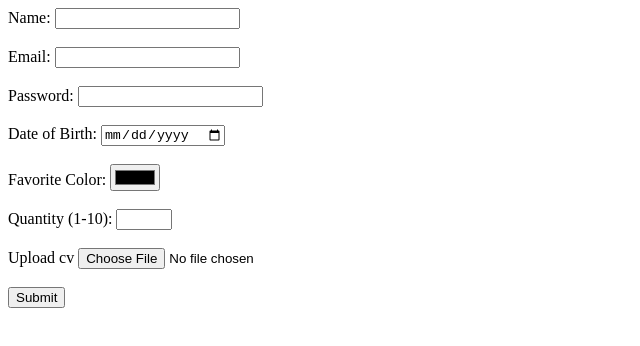
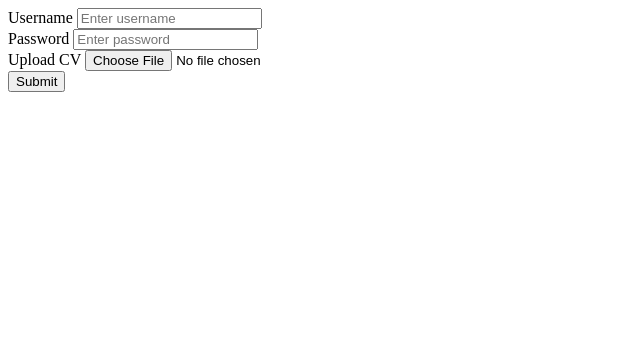
Before and after one commit to Sathwik-programmer/Web-development, a plain HTML site: page day 3/index3.html in a window 1280 px wide. Shown: the whole page, without its empty margins (0-640 px from the left). Drawn offline with Linux system fonts and the light colour scheme.

Commit message:
second commit

```diff
--- a/day 3/index3.html
+++ b/day 3/index3.html
@@ -1,37 +1,48 @@
 <!DOCTYPE html>
 <html lang="en">
-<head>
-    <meta charset="UTF-8">
-    <meta name="viewport" content="width=device-width, initial-scale=1.0">
+  <head>
+    <meta charset="UTF-8" />
+    <meta name="viewport" content="width=device-width, initial-scale=1.0" />
     <title>Document</title>
-</head>
-<body>
-    <form>
+  </head>
+  <body>
 
-    <label for="name">Name:</label>
-    <input type="text" id="name" name="name"  required><br><br>
+    <form
+    method="post"
+    action="./form_submission.html"
+    autocomplete="on"
+    >
+      <div>
+        <label for="username">Username</label>
+        <input
+          type="text"
+          name="username"
+          id="username"
+          placeholder="Enter username"
+          required
+          minlength="1"
+          maxlength="5"
+        />
+      </div>
 
-    <label for="email">Email:</label>
-    <input type="email" id="email" name="email"  required><br><br>
+      <div>
+        <label for="password">Password</label>
+        <input
+          type="password"
+          name="password"
+          id="password"
+          placeholder="Enter password"
+          required
+          minlength="1"
+          maxlength="5"
+        />
+      </div>
 
-    <label for="password">Password:</label>
-    <input type="password" id="password" name="password"  required><br><br>
-
-    <label for="dob">Date of Birth:</label>
-    <input type="date" id="dob" name="dob"  required><br><br>
-
-    <label for="color">Favorite Color:</label>
-    <input type="color" id="color" name="color"  required><br><br>
-
-    <label for="quantity">Quantity (1-10):</label>
-    <input type="number" id="quantity" name="quantity" min="1" max="10"  required><br><br>
-
-    <label for="">Upload cv</label>
-    <input type="file"  name="cv" accept=".pdf,docx"required><br><br>
-    <input type="submit" value="Submit">
-
-
-
-</form>
-</body>
+      <div>
+        <label for="">Upload CV</label>
+        <input type="file" name="" id="" accept=".pdf,.docx" />
+      </div>
+      <button>Submit</button>
+    </form>
+  </body>
 </html>
```
Also changed, not shown: day 3/form-demo.html (added, +93 -0 lines), day 3/form_submission.html (added, +14 -0 lines), Day 2/index2.html (renamed from Day 2/index.html).
